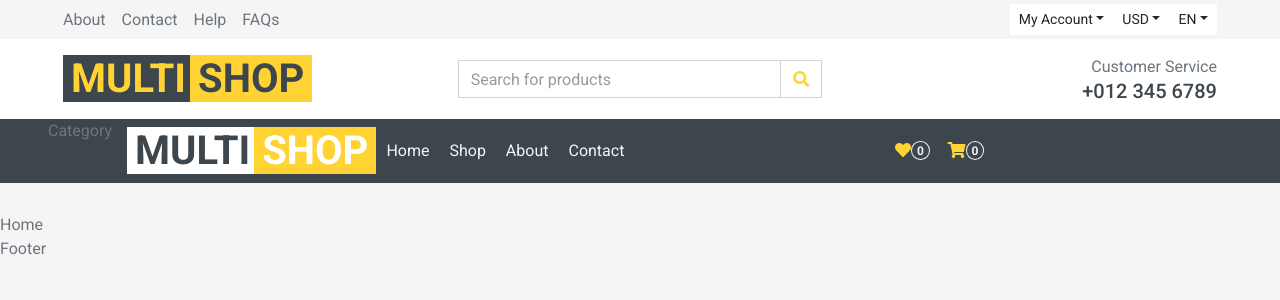
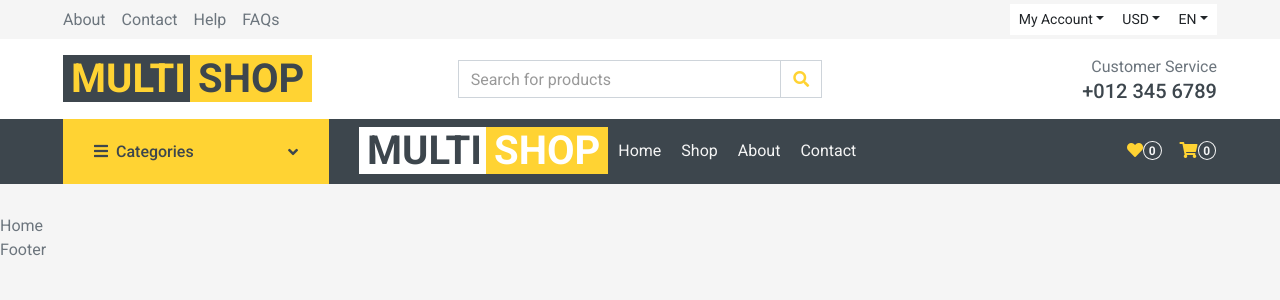
Before and after one commit to Rauf-pro/multiply-shop-react, a React (Create React App) app: page / in a window 1280 px wide. Shown: the top 300 px of the page. Built offline with nearby package versions, Linux system fonts and the light colour scheme.

Commit message:
add: category to header

```diff
--- a/src/common/Header.js
+++ b/src/common/Header.js
@@ -2,6 +2,7 @@ import React, { useEffect, useState } from "react";
 import { Link } from "react-router-dom";
 import TopBar from "./TopBar";
 import { nav } from "../data/Data";
+import Category from "./Category";
 
 export default function Header() {
   const [isSticky, setIsSticky] = useState(false);
@@ -30,7 +31,7 @@ export default function Header() {
         }`}
       >
         <div className="row px-xl-5">
-          Category
+          <Category/>
           <div className="col-lg-9">
             <nav className="navbar navbar-expand-lg bg-dark navbar-dark py-3 py-lg-0 px-0">
               <a href="" className="text-decoration-none d-none d-lg-block">
```
